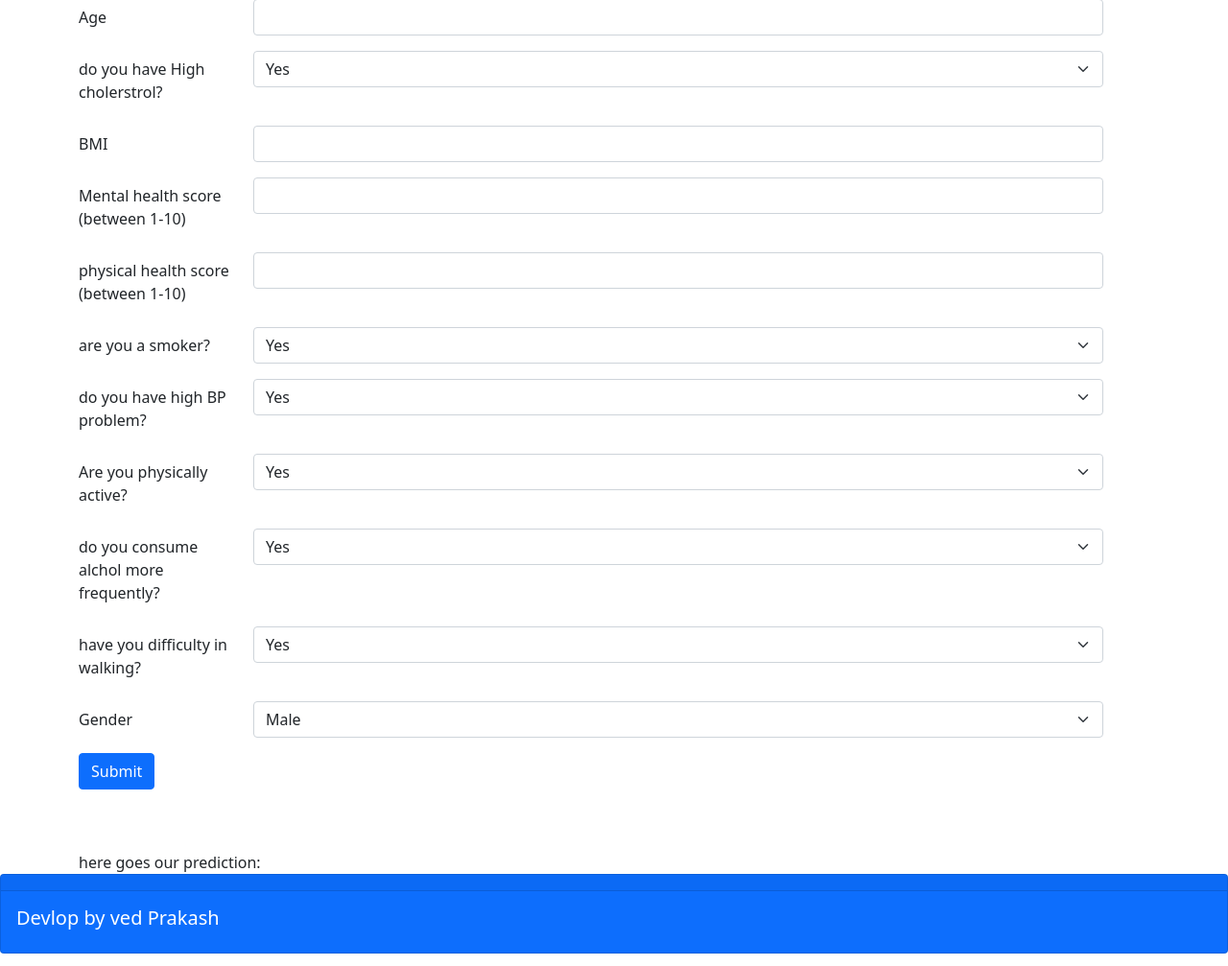
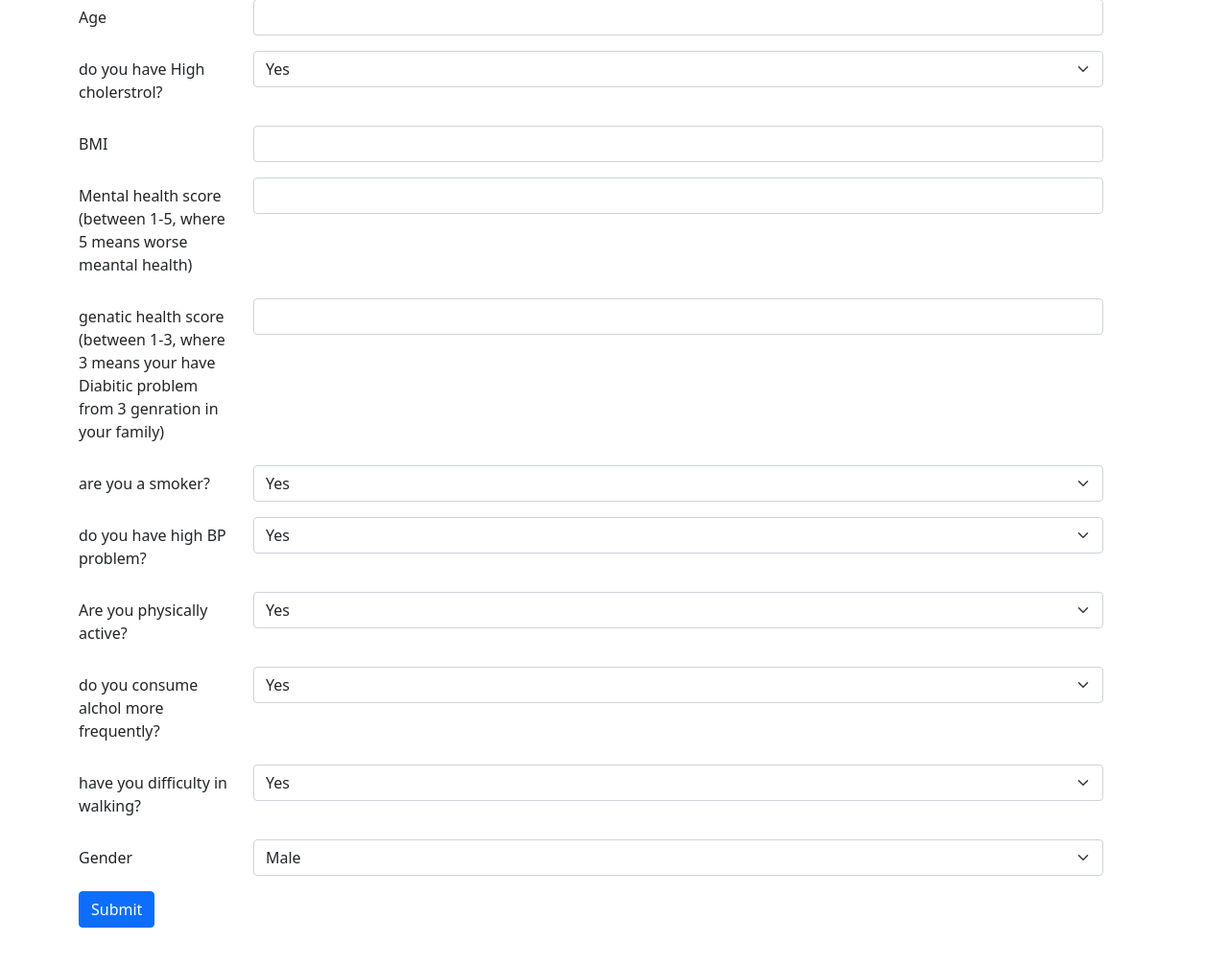
Before and after one commit to ved4589ved/Diabitic, a Flask app: page / in a window 1280 px wide. Shown: the part 169-1176 px from the top of the page at 96% size. Run offline with Flask 2, Linux system fonts and the light colour scheme; parts of the project's set-up code (start-up, migrations or seed data) failed here and were passed over.

Commit message:
Update index.html

```diff
--- a/templates/index.html
+++ b/templates/index.html
@@ -1,4 +1,3 @@
-
 <html lang="en">
 
 <head>
@@ -10,7 +9,7 @@
   <link href="https://cdn.jsdelivr.net/npm/bootstrap@5.0.2/dist/css/bootstrap.min.css" rel="stylesheet"
     integrity="sha384-EVSTQN3/azprG1Anm3QDgpJLIm9Nao0Yz1ztcQTwFspd3yD65VohhpuuCOmLASjC" crossorigin="anonymous">
   <link rel="stylesheet" href="ml.css">
-  <title>Hello, world!</title>
+  <title>Daibatic Predictor</title>
 </head>
 
 <body>
@@ -72,13 +71,13 @@
           </div>
         </div>
         <div class="mb-3 row">
-          <label for="inputPassword" class="col-sm-2 col-form-label">Mental health score (between 1-10)</label>
+          <label for="inputPassword" class="col-sm-2 col-form-label">Mental health score (between 1-5, where 5 means worse meantal health)</label>
           <div class="col-sm-10">
             <input type="number" class="form-control" id="age" name="Mental">
           </div>
         </div>
         <div class="mb-3 row">
-          <label for="inputPassword" class="col-sm-2 col-form-label">physical health score (between 1-10)</label>
+          <label for="inputPassword" class="col-sm-2 col-form-label">genatic health score (between 1-3, where 3 means your have Diabitic problem from 3 genration in your family)</label>
           <div class="col-sm-10">
             <input type="number" class="form-control" id="age" name="physical">
           </div>
```
